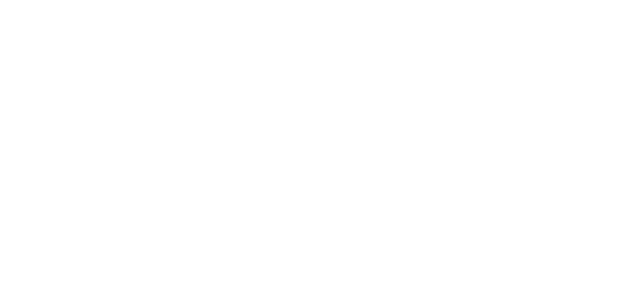
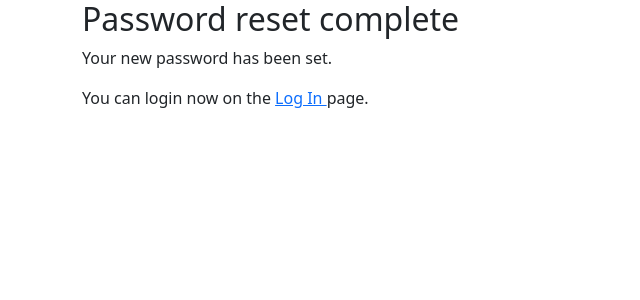
Before and after one commit to paulnyabaro/general_python, a Django app: a page that uses templates/registration/password_reset_complete.html in a window 1280 px wide. Before the commit the part shown is empty. Shown: the top 300 px of the page, without its empty margins (0-640 px from the left). Run offline with Django 4.2, Linux system fonts and the light colour scheme.

Commit message:
Completed password change and password reset

```diff
--- a/templates/registration/login.html
+++ b/templates/registration/login.html
@@ -11,5 +11,6 @@
         {{ form|crispy }}
         <button type="submit" class="btn btn-success">Log In</button>
     </form>
+    <p><a href="{% url 'password_reset' %}">Forgot password?</a></p>
 </div>
 {% endblock content %}
--- a/templates/registration/password_reset_complete.html
+++ b/templates/registration/password_reset_complete.html
@@ -0,0 +1,11 @@
+{% extends 'base.html' %}
+
+{% block title %}Password reset complete{% endblock title %}
+
+{% block content %}
+<div class="container">
+    <h2>Password reset complete</h2>
+    <p>Your new password has been set.</p>
+    <p>You can login now on the <a href="{% url 'login' %}">Log In </a> page.</p>
+</div>
+{% endblock content %}
```
